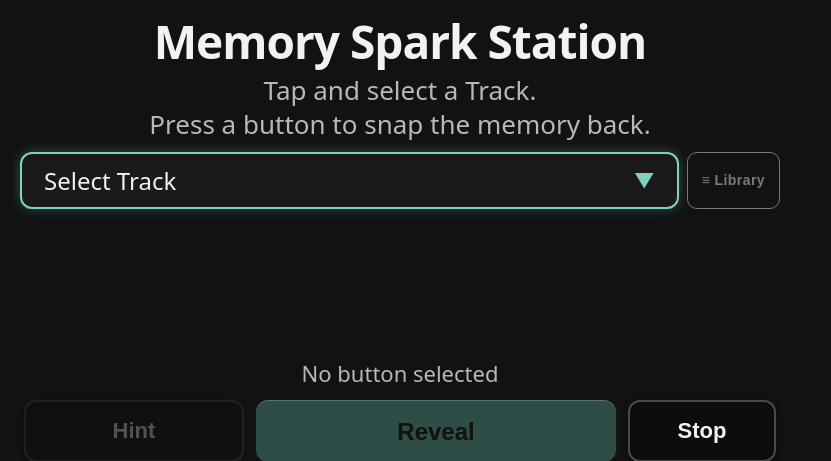
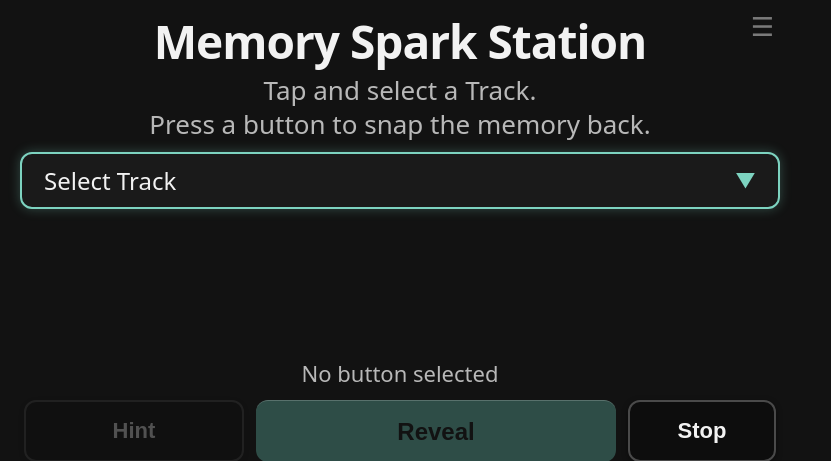
Before and after one commit to schubbydoo/sound-machine, a Flask app: page / in a window 1280 px wide. Shown: the top 461 px of the page, without its empty margins (0-831 px from the left). Run offline with Flask 3, Linux system fonts and the light colour scheme; data that the repository does not hold is empty.

Commit message:
feat(kiosk): move Library button to top-right corner icon
Replace the '≡ Library' text button in the track selector row with a
small ☰ icon pinned to the top-right corner of the header. Users were
confusing the button with the track dropdown it sat next to.

Co-Authored-By: Claude Sonnet 4.6 <noreply@anthropic.com>

```diff
--- a/kiosk/templates/kiosk.html
+++ b/kiosk/templates/kiosk.html
@@ -71,13 +71,12 @@ html, body {
   white-space: nowrap;
 }
 
-/* ══ TRACK ROW (selector + library button side by side) ════════ */
+/* ══ TRACK ROW ══════════════════════════════════════════════════ */
 #track-row {
   display: flex;
   align-items: center;
   width: 100%;
   margin-top: 10px;
-  gap: 8px;
 }
 #track-selector-btn {
   display: flex;
@@ -119,24 +118,19 @@ html, body {
 }
 
 #library-btn {
+  position: absolute;
+  top: 10px;
+  right: 20px;
   background: none;
-  border: 1.5px solid var(--text-muted);
-  border-radius: 10px;
+  border: none;
   color: var(--text-muted);
-  font-size: 14px;
-  font-weight: 600;
-  padding: 9px 14px;
-  white-space: nowrap;
-  flex-shrink: 0;
-  letter-spacing: 0.03em;
-  transition: border-color 0.15s, color 0.15s;
-  /* match height of track selector */
-  align-self: stretch;
-  display: flex;
-  align-items: center;
+  font-size: 26px;
+  line-height: 1;
+  padding: 4px 6px;
+  border-radius: 8px;
+  transition: color 0.15s;
 }
 #library-btn:active {
-  border-color: var(--accent);
   color: var(--accent);
 }
 
@@ -319,6 +313,7 @@ html, body {
 <div id="app">
 
   <div id="scroll-area">
+    <button id="library-btn">&#9776;</button>
     <div id="title">Memory Spark Station</div>
     <div class="subtitle">Tap and select a Track.</div>
     <div class="subtitle">Press a button to snap the memory back.</div>
@@ -327,7 +322,6 @@ html, body {
         <span id="selector-text">Loading…</span>
         <span id="selector-arrow">▼</span>
       </div>
-      <button id="library-btn">≡ Library</button>
     </div>
     <div id="instruction-text"></div>
   </div>
@@ -513,9 +507,6 @@ async function poll() {
 
 poll();
 setInterval(poll, 500);
-
-// Block surf's long-press context menu (back/forward/stop/reload)
-document.addEventListener('contextmenu', e => e.preventDefault());
 </script>
 </body>
 </html>
```
